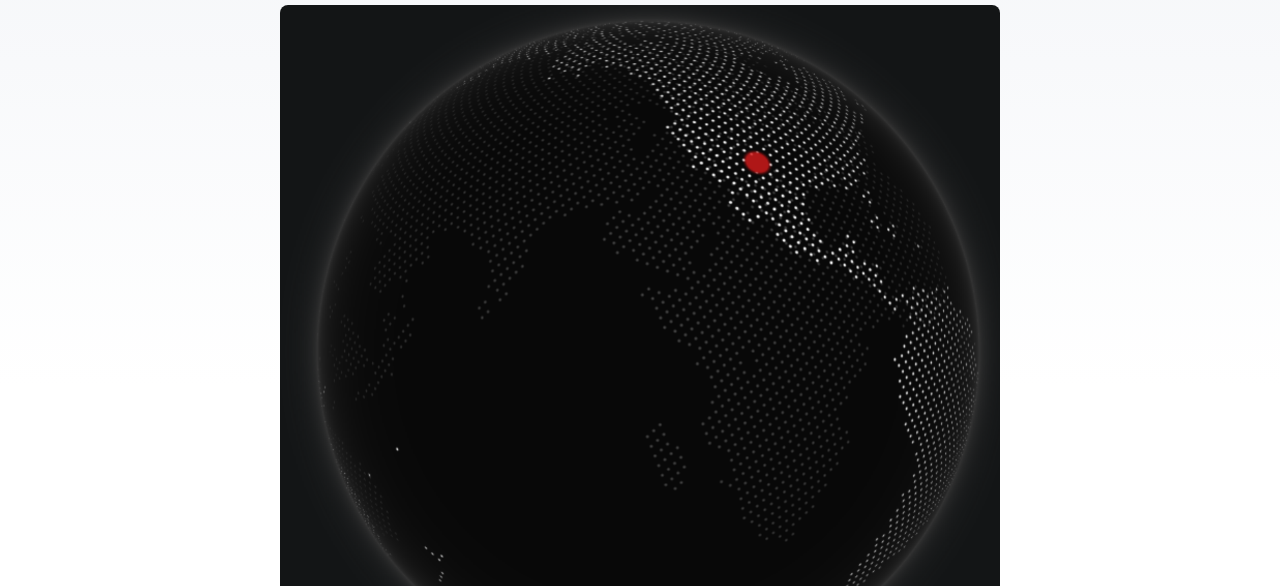
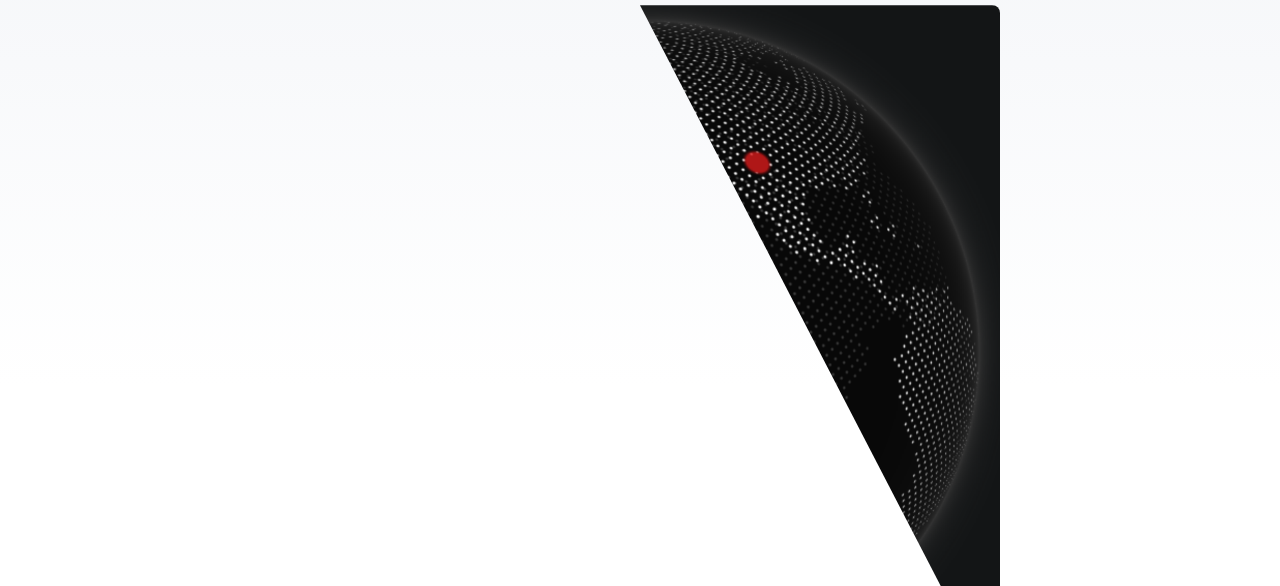
Before and after one commit to TylerJacksonGit/cloudstarterpage, an Astro site: page / in a window 1280 px wide. Shown: the part 214-800 px from the top of the page. Built offline with nearby package versions, Linux system fonts and the light colour scheme; Astro itself is replaced by a stand-in of ours.

Commit message:
Update index.astro
triangle the image

```diff
--- a/src/pages/index.astro
+++ b/src/pages/index.astro
@@ -14,8 +14,8 @@ import { SITE_TITLE, SITE_DESCRIPTION } from '../consts';
 		<Header />
 <main>
 			<h1 style="text-align: center;">Welcome</h1>
- 				<a href="https://globallyconnect.tjlink.me/" target="_blank">
-  				<img src="/Globe.png" alt="Globally Connected to Homebase Link">
+ 				<a href="https://globallyconnect.tjlink.me/" target="_blank" style="display: inline-block;">
+  				<img src="/Globe.png" alt="Globally Connected to Homebase Link" style="clip-path: polygon(50% 0%, 100% 0%, 100% 100%);">
 				</a>
 </main>
 		<Footer />
```
